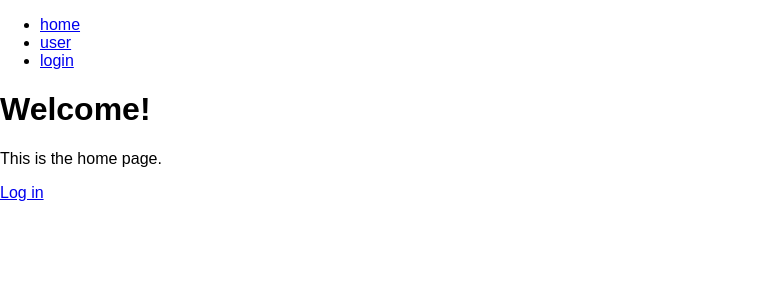
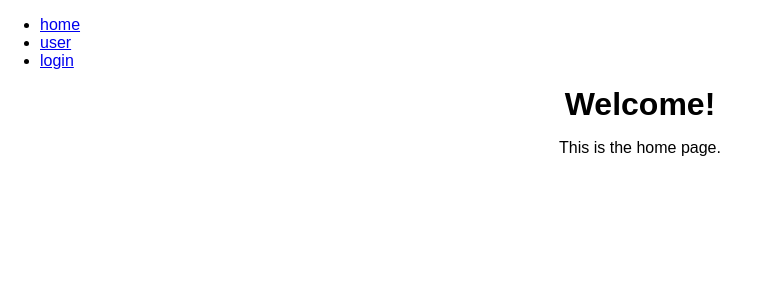
Before and after one commit to Dimitsky/auth-example, a React (Create React App) app: page / in a window 1280 px wide. Shown: the top 300 px of the page, without its empty margins (0-779 px from the left). Built offline with nearby package versions, Linux system fonts and the light colour scheme.

Commit message:
добавил стили

```diff
--- a/src/comps/tokenExpires/TokenExpires.tsx
+++ b/src/comps/tokenExpires/TokenExpires.tsx
@@ -1,4 +1,8 @@
-import { useAuth } from "../../context/authContext/useAuth"
+// context
+import { useAuth } from "../../context/authContext/useAuth";
+
+// css
+import styles from './tokenExpires.module.css';
 
 export function TokenExpires() {
     const { isAuth, tokenExpires } = useAuth();
@@ -7,8 +11,8 @@ export function TokenExpires() {
     return (
         <>
             {isAuth && (
-                <div>
-                    <p>Your access token expires in <b>{date}</b></p>
+                <div className={styles.wrap}>
+                    <p className={styles.text}>Your access token expires in <b className={styles.date}>{date}</b></p>
                 </div>
             )}
         </>
--- /dev/null
+++ b/src/comps/tokenExpires/tokenExpires.module.css
@@ -0,0 +1,18 @@
+.wrap {
+    border-radius: 10px;
+    padding: 2em;
+    margin: 0 auto 1em auto;
+    max-width: 80%;
+    text-align: center;
+    background: #eee;
+}
+
+.text {
+    margin-top: 0;
+    margin-bottom: 0;
+    line-height: 1.5em;
+}
+
+.date {
+    display: block;
+}
--- a/src/index.css
+++ b/src/index.css
@@ -16,3 +16,13 @@ body {
 img {
     max-width: 100%;
 }
+
+h1,
+h2,
+h3,
+h4,
+h5,
+h6 {
+    margin-top: 0;
+    margin-bottom: 0;
+}
--- a/src/pages/homePage/HomePage.tsx
+++ b/src/pages/homePage/HomePage.tsx
@@ -3,6 +3,9 @@ import { Link } from "react-router-dom";
 
 // context
 import { useAuth } from "../../context/authContext/useAuth";
+
+// css
+import styles from './homePage.module.css';
 
 export function HomePage() {
     const { isAuth, clearAuth } = useAuth();
@@ -12,30 +15,14 @@ export function HomePage() {
     }
 
     return (
-        <div>
-            <h1>
+        <div className={styles.wrap}>
+            <h1 className={styles.title}>
                 Welcome!
             </h1>
-            <p>
-                This is the home page.
+            <p className={styles.text}>
+                This is the home page. {isAuth && (<>You have been authenticated. Go to <Link to="/me">your</Link> page to view details.</>)}
             </p>
-            <div>
-                {isAuth ? (
-                    <>
-                        <button onClick={handleOnClickLogout}>
-                            Logout
-                        </button>
-                        <p>
-                            You have been authenticated. Go to <Link to="/me">your</Link> page to view details.
-                        </p>
-                    </>
-                ) : (
-                    <>
-                        <Link to="/login">
-                            Log in
-                        </Link>
-                    </>
-                )}
+            <div className={styles.inner}>
             </div>
         </div>
     )
--- /dev/null
+++ b/src/pages/homePage/homePage.module.css
@@ -0,0 +1,20 @@
+.wrap {
+    display: flex;
+    flex-direction: column;
+    align-items: center;
+    justify-content: center;
+    gap: 1em;
+}
+
+.title {}
+
+.text {
+    margin-top: 0;
+    margin-bottom: 0;
+}
+
+.inner {}
+
+.link {}
+
+.btn {}
```
